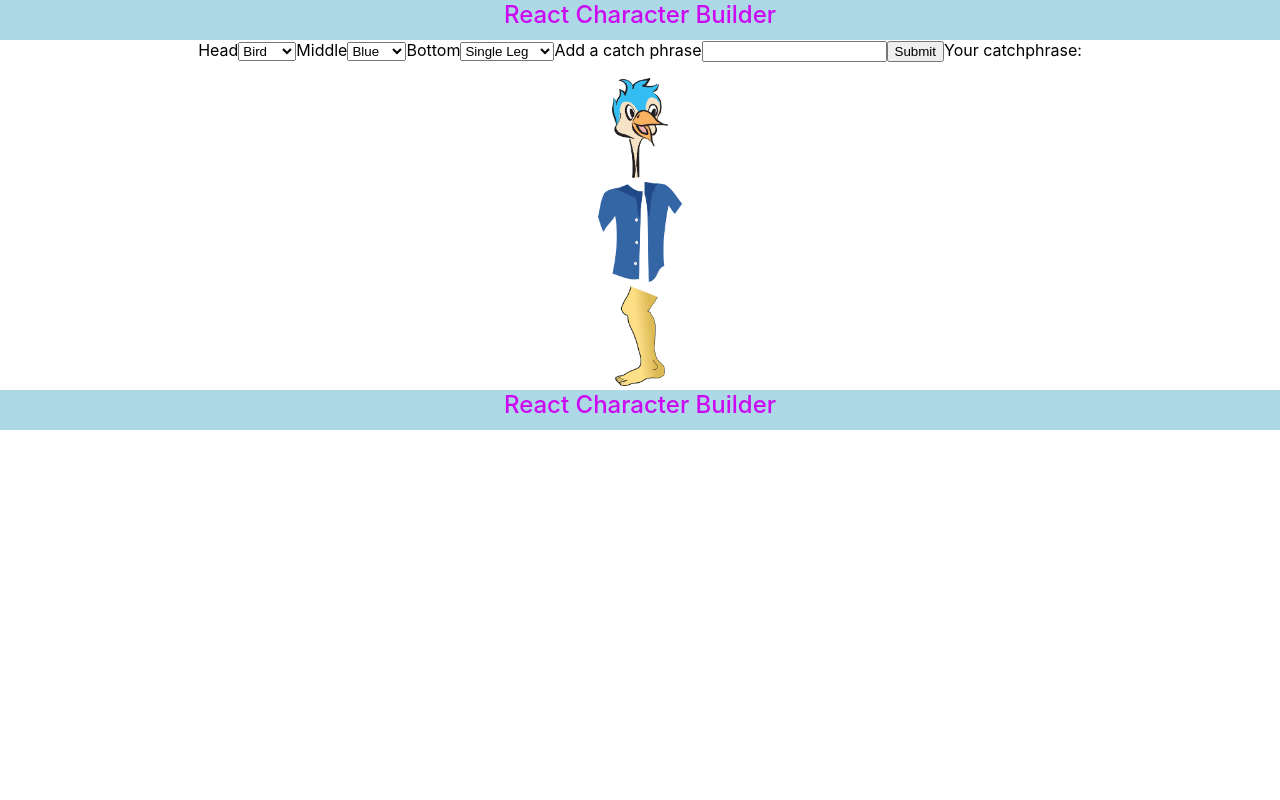
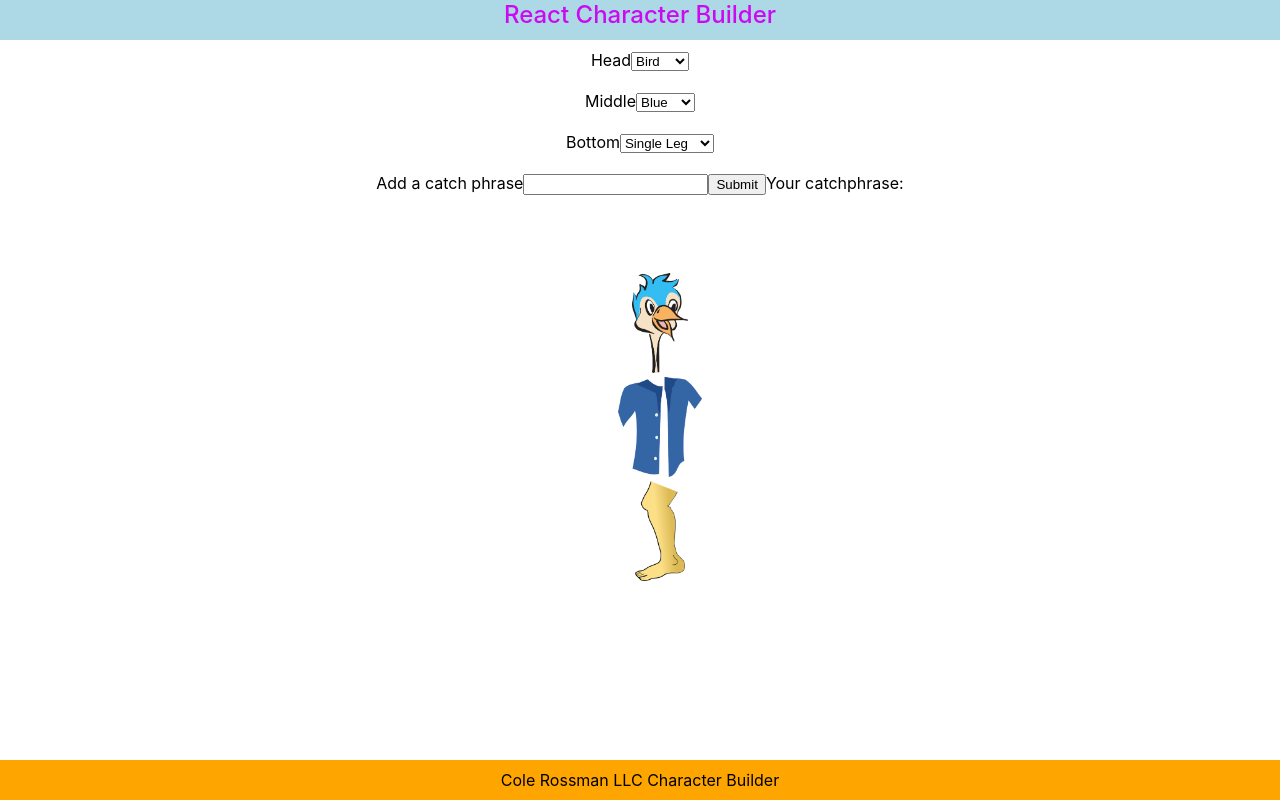
Before and after one commit to Cole-Rossman/week7-reactcharacterbuilder-scratch, a React (Create React App) app: page / in a window 1280 px wide. Built offline with nearby package versions, Linux system fonts and the light colour scheme.

Commit message:
final changes to css

```diff
--- a/src/App.js
+++ b/src/App.js
@@ -2,7 +2,7 @@ import React from 'react';
 import './App.css';
 
 import Header from './components/layout/Header/Header';
-import Footer from './components/layout/Header/Header';
+import Footer from './components/layout/Footer/Footer';
 import Main from './views/Main/Main';
 
 function App() {
--- a/src/components/Builder/Builder.js
+++ b/src/components/Builder/Builder.js
@@ -1,5 +1,4 @@
 import React from 'react';
-import './Builder.css';
 
 export default function Builder({ setHead, setMiddle, setBottom, setCatchphrase, setCatchphraseArray, head, middle, bottom, catchphrase, catchphraseArray }) {
 
@@ -42,7 +41,7 @@ export default function Builder({ setHead, setMiddle, setBottom, setCatchphrase,
             <input id="catchphrase-input" onChange={(e) => setCatchphrase(e.target.value)} />
             <button onClick={saveCatchphrase} id="catchphrase-button">Submit</button>
             Your catchphrase:
-            <ul>
+            <ul className='phrases'>
               {catchphraseArray.map((item) => (
                 <li key={item}>{item}</li>
               ))}
--- a/src/index.css
+++ b/src/index.css
@@ -11,3 +11,59 @@ code {
   font-family: source-code-pro, Menlo, Monaco, Consolas, 'Courier New',
     monospace;
 }
+
+label {
+  margin: 10px;
+}
+
+.right {
+  margin: 20px;
+}
+
+main {
+  display: flex;
+  background-size: 1200px;
+  margin: 0 auto;
+  width: 100%;
+  max-width: 800px;
+  justify-content: center;
+  align-items: center;
+  height: 100%;
+}
+
+.picker {
+  display: flex;
+  flex-direction: column;
+}
+
+.phrases {
+  overflow: scroll;
+}
+
+.left, .right {
+  width: 100%;
+  display: flex;
+  justify-content: center;
+  flex-direction: column;
+  align-items: center;
+}
+
+.character {
+  display: grid;
+  grid-template-rows: 1.5fr 1fr 2fr;
+  height: 300px;
+  width: 200px;
+}
+
+.bg {
+  background-size: contain;
+  background-repeat: no-repeat;
+  background-position: center;
+
+}
+
+.catchphrase {
+  font-size: 2rem;
+  font-family: cursive;
+  text-align: center;
+}
--- a/src/views/Main/Main.js
+++ b/src/views/Main/Main.js
@@ -1,5 +1,4 @@
 import React, { useState } from 'react';
-import './Main.css';
 
 import Builder from '../../components/Builder/Builder';
 
```
Also changed, not shown: src/components/Builder/Builder.css (deleted), src/views/Main/Main.css (deleted).
